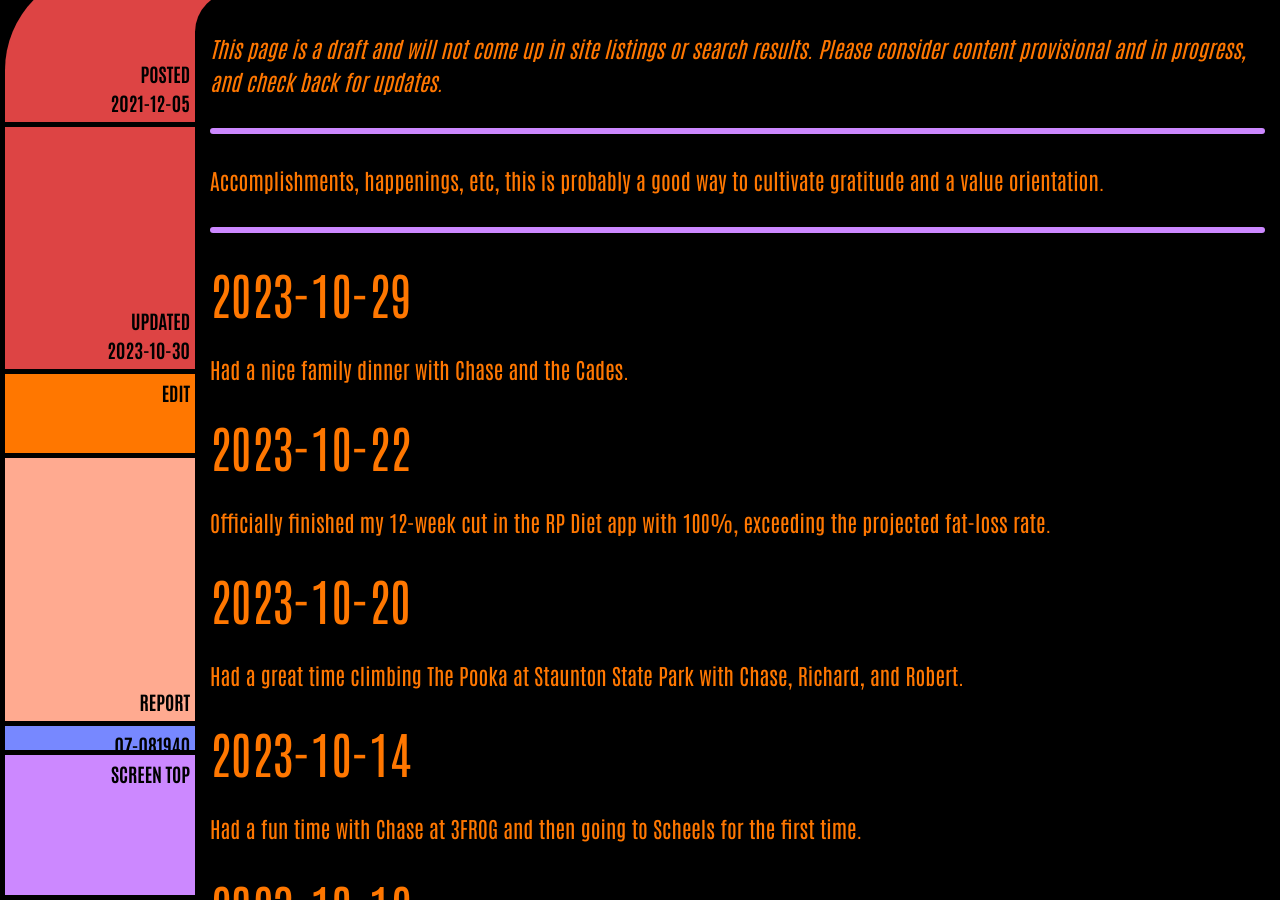
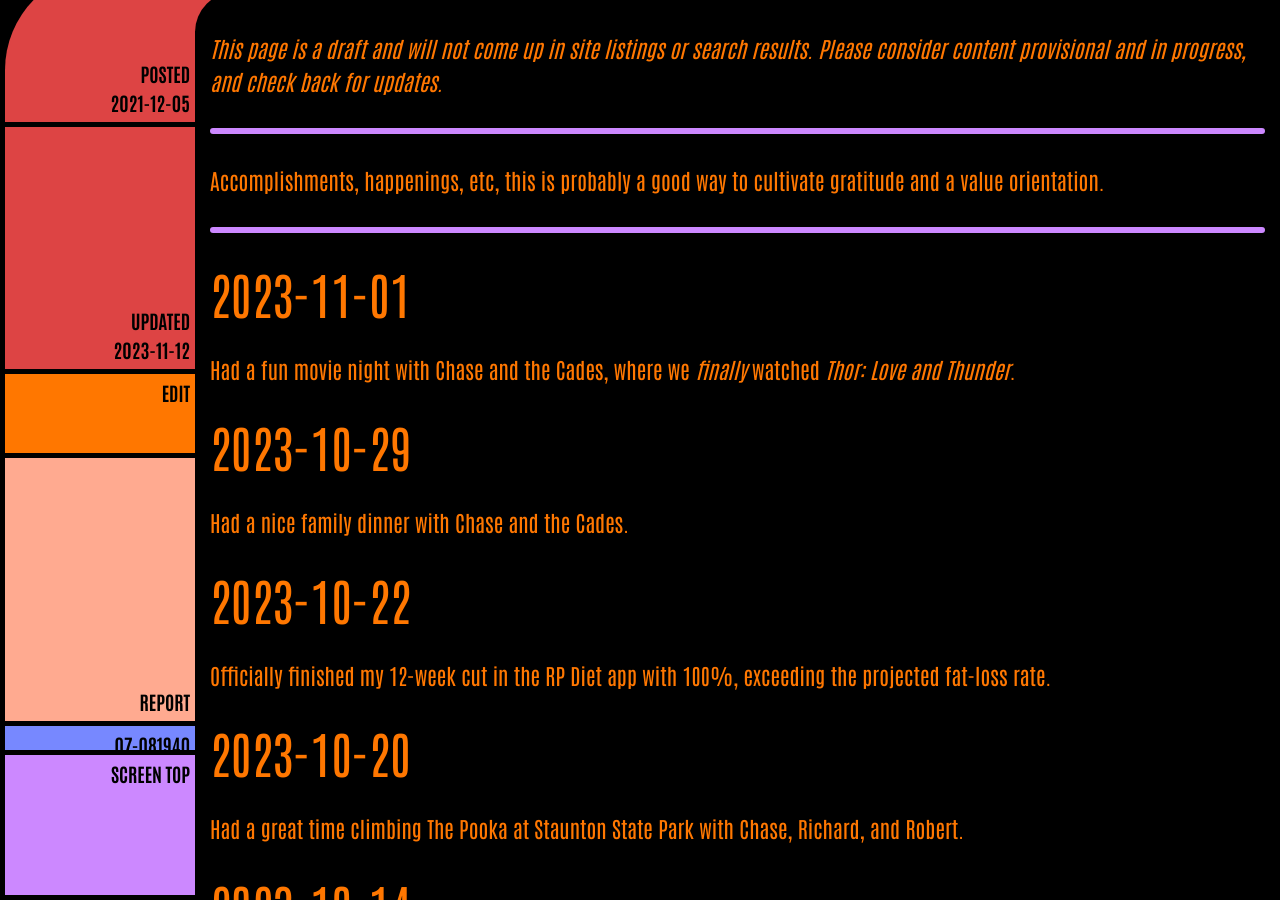
Before and after one commit to ArthurZey/arthurzey.github.io, a Jekyll site: the page built from _pages/one-good-thing.md, in a window 1280 px wide and 900 px high, scrolled down 333 px. Built offline with Jekyll 4.4.1, drawn with Linux system fonts in a browser that asks for light colours.

Commit message:
added 2023-11-01

```diff
--- a/_pages/one-good-thing.md
+++ b/_pages/one-good-thing.md
@@ -2,12 +2,15 @@
 title: One Good Thing
 description: "Accomplishments, happenings, etc, this is probably a good way to cultivate gratitude and a value orientation."
 date: "2021-12-05"
-last_modified_at: "2023-10-30T12:25:45+00:00"
+last_modified_at: "2023-11-12T15:27:48+00:00"
 tags:
   - happenings
   - draft
 sitemap: false
 ---
+
+## 2023-11-01
+Had a fun movie night with Chase and the Cades, where we _finally_ watched _Thor: Love and Thunder_.
 
 ## 2023-10-29
 Had a nice family dinner with Chase and the Cades.
```
